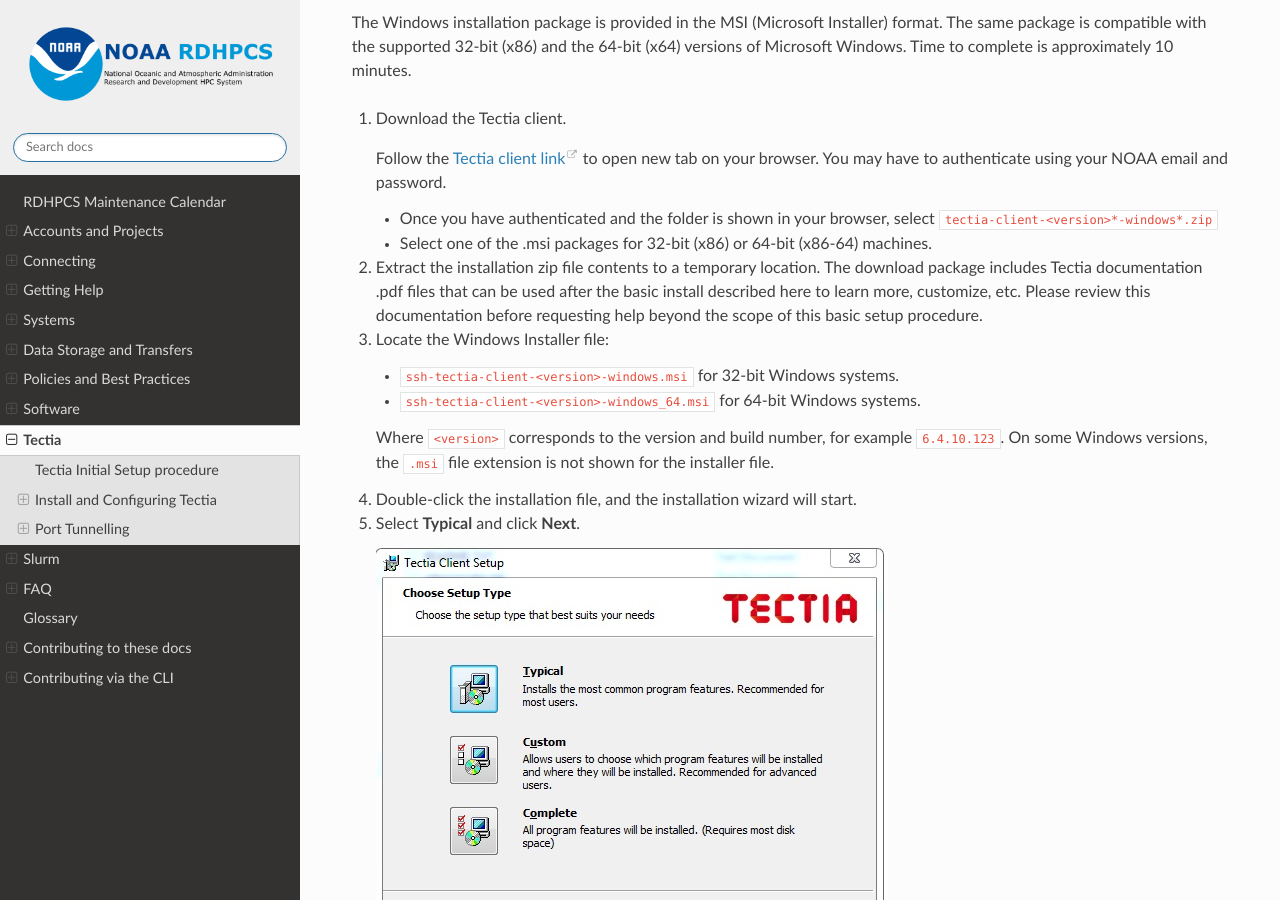
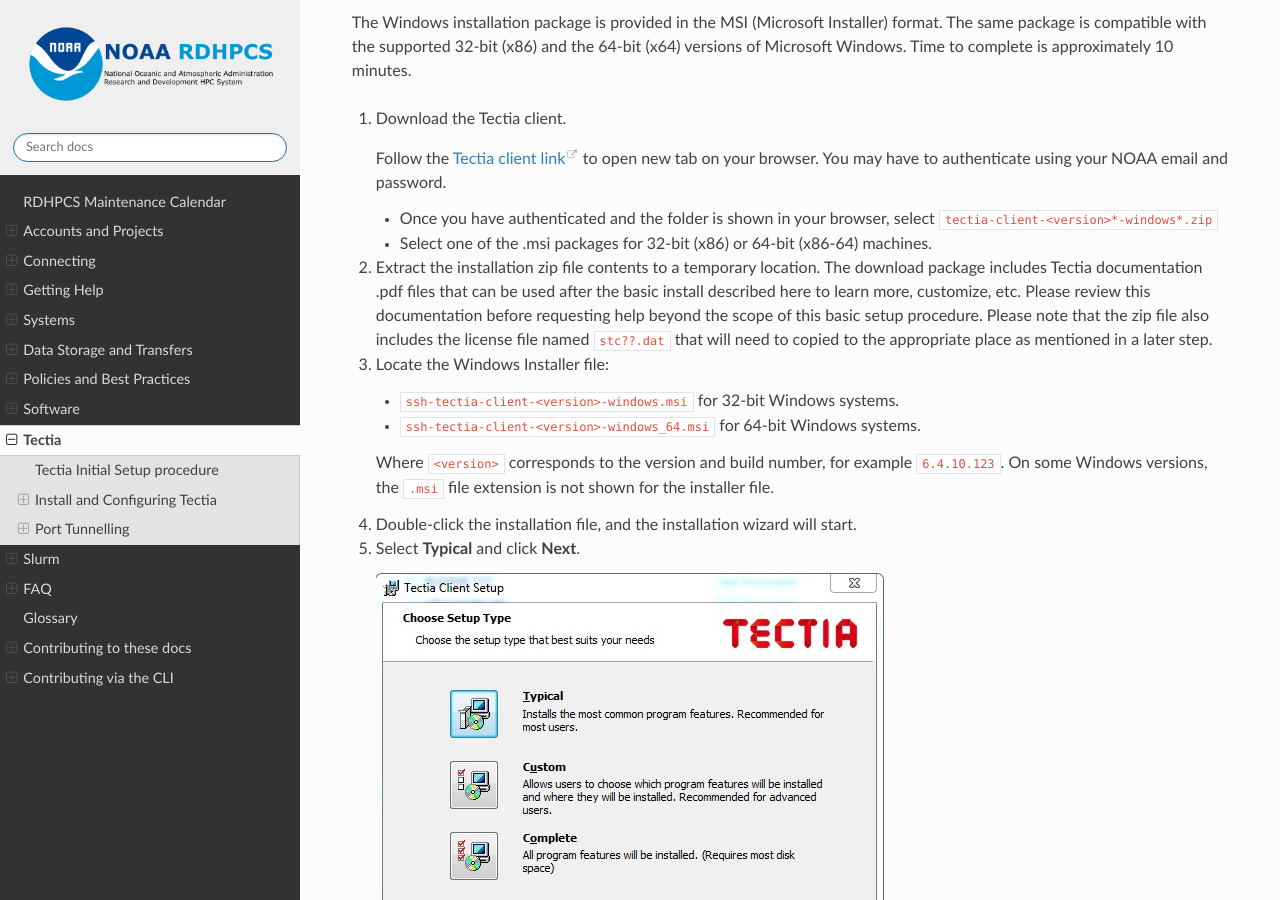
Before and after one commit to NOAA-RDHPCS/noaa-rdhpcs.github.io, a Sphinx documentation site: the page built from source/software/ssh_clients/Tectia/index.rst, in a window 1280 px wide and 900 px high, scrolled down 1804 px. Built offline with Sphinx 7.4.7 and the Read the Docs theme 3.1.0, drawn with Linux system fonts in a browser that asks for light colours; part of the change alters nothing that is shown; some of the changed text lies outside the part shown.

Commit message:
Implement Lis's suggestions
Implement Lis's suggestions

```diff
--- a/source/software/ssh_clients/Tectia/index.rst
+++ b/source/software/ssh_clients/Tectia/index.rst
@@ -118,6 +118,9 @@ Install the Tectia Client
          here to learn more, customize, etc. Please review this
          documentation before requesting help beyond the scope of this
          basic setup procedure.
+         Please note that the zip file also includes the license
+         file named ``stc??.dat`` that will need to copied to
+         the appropriate place as mentioned in a later step.
 
       3. Locate the Windows Installer file:
 
@@ -152,13 +155,10 @@ Install the Tectia Client
 
       8. Reboot your computer.
 
-      9. The license file is included in the zip file that
-         you would have downloaded in step 1.
-         It is usually named ''stc??.dat''.
-
-      10. Install the Tectia license.
-          Please copy the license file mentioned above to
-          the proper location as mentioned below.
+      9. Find and install the Tectia license that is
+         available in the tar file as mentioned in step 2 above.
+         Copy the license file ``stc??.dat' to the appropriate
+         location as mentioned below:
 
           * 64-bit Windows versions:
 
@@ -211,6 +211,10 @@ Install the Tectia Client
             here to learn more, customize, etc. Please review this
             documentation before requesting help beyond the scope of
             this basic setup procedure.
+            Please note that tar file also include the license
+            file named ``stc??.dat`` that should be copied
+            to the appropriate place as mentioned in a
+            later step.
 
       3. Change into the client directory.
 
@@ -254,19 +258,15 @@ Install the Tectia Client
                setenv MANPATH "$MANPATH:/opt/tectia/man"
             endif
 
-      6. The license file is included in the tar file that
-         you would have downloaded in step 1.
-         It is usually named ''stc??.dat''.
-
-      7. Install the Tectia license.
-
-         Copy the license file mentioned in the step
-         above to the proper place as mentioned below.
+      6. Find and install the Tectia license that is
+         available in tar file as mentioned in step 2 above.
+         Copy the license file ``stc??.dat' to the appropriate
+         location as mentioned below:
 
          .. code:: shell
 
             $ mkdir /etc/ssh2/licenses/
-            $ mv stc64.dat /etc/ssh2/licenses/
+            $ cp stc64.dat /etc/ssh2/licenses/
 
    .. tab-item:: MacOS
       :sync: macos
```
